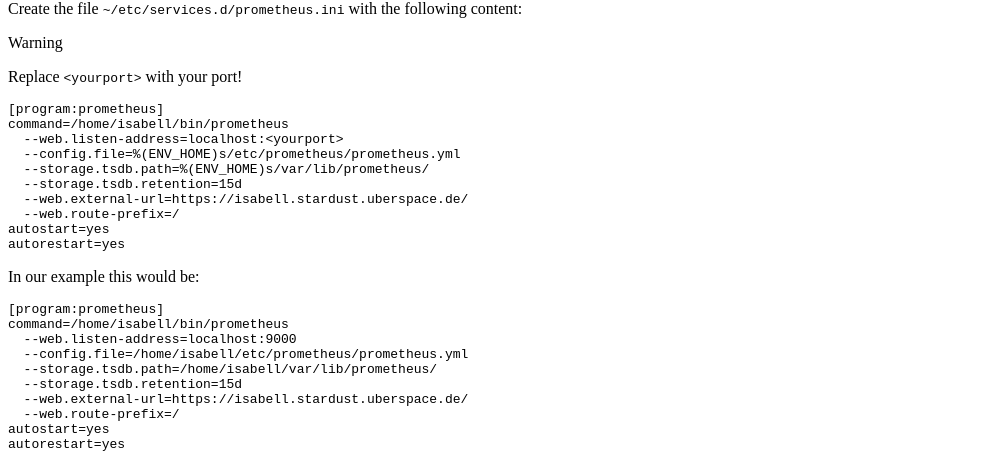
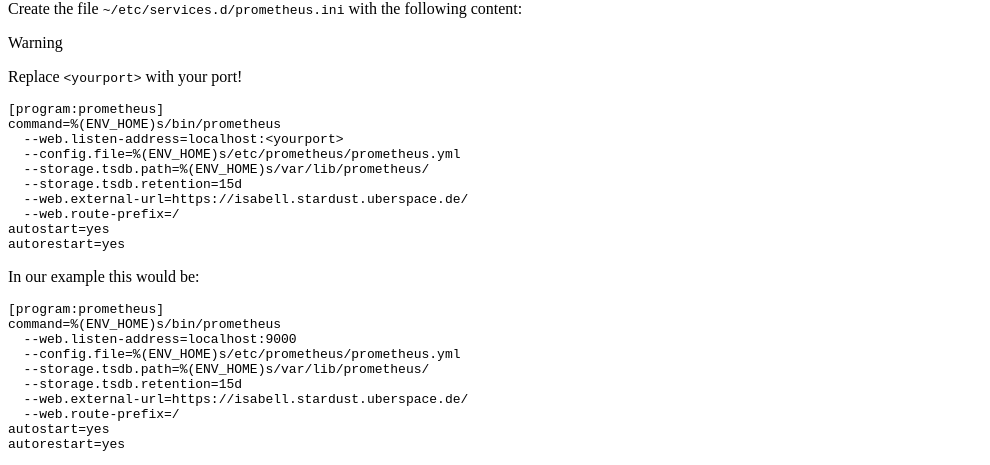
Before and after one commit to Uberspace/lab, a Sphinx documentation site: the page built from source/guide_prometheus.rst, in a window 1280 px wide and 900 px high, scrolled down 3160 px. Shown: the part 143-608 px from the top of the window, without its empty margins (0-990 px from the left). Built offline with Sphinx 7.4.7 and the Read the Docs theme 2.0.0, drawn with Linux system fonts in a browser that asks for light colours.

Commit message:
Update guide_prometheus.rst

```diff
--- a/source/guide_prometheus.rst
+++ b/source/guide_prometheus.rst
@@ -100,7 +100,7 @@
   :emphasize-lines: 7
 
   [program:prometheus]
-  command=/home/isabell/bin/prometheus
+  command=%(ENV_HOME)s/bin/prometheus
     --web.listen-address=localhost:<yourport>
     --config.file=%(ENV_HOME)s/etc/prometheus/prometheus.yml
     --storage.tsdb.path=%(ENV_HOME)s/var/lib/prometheus/
@@ -115,10 +115,10 @@
 .. code-block:: ini
 
   [program:prometheus]
-  command=/home/isabell/bin/prometheus
+  command=%(ENV_HOME)s/bin/prometheus
     --web.listen-address=localhost:9000
-    --config.file=/home/isabell/etc/prometheus/prometheus.yml
-    --storage.tsdb.path=/home/isabell/var/lib/prometheus/
+    --config.file=%(ENV_HOME)s/etc/prometheus/prometheus.yml
+    --storage.tsdb.path=%(ENV_HOME)s/var/lib/prometheus/
     --storage.tsdb.retention=15d
     --web.external-url=https://isabell.stardust.uberspace.de/
     --web.route-prefix=/
```
